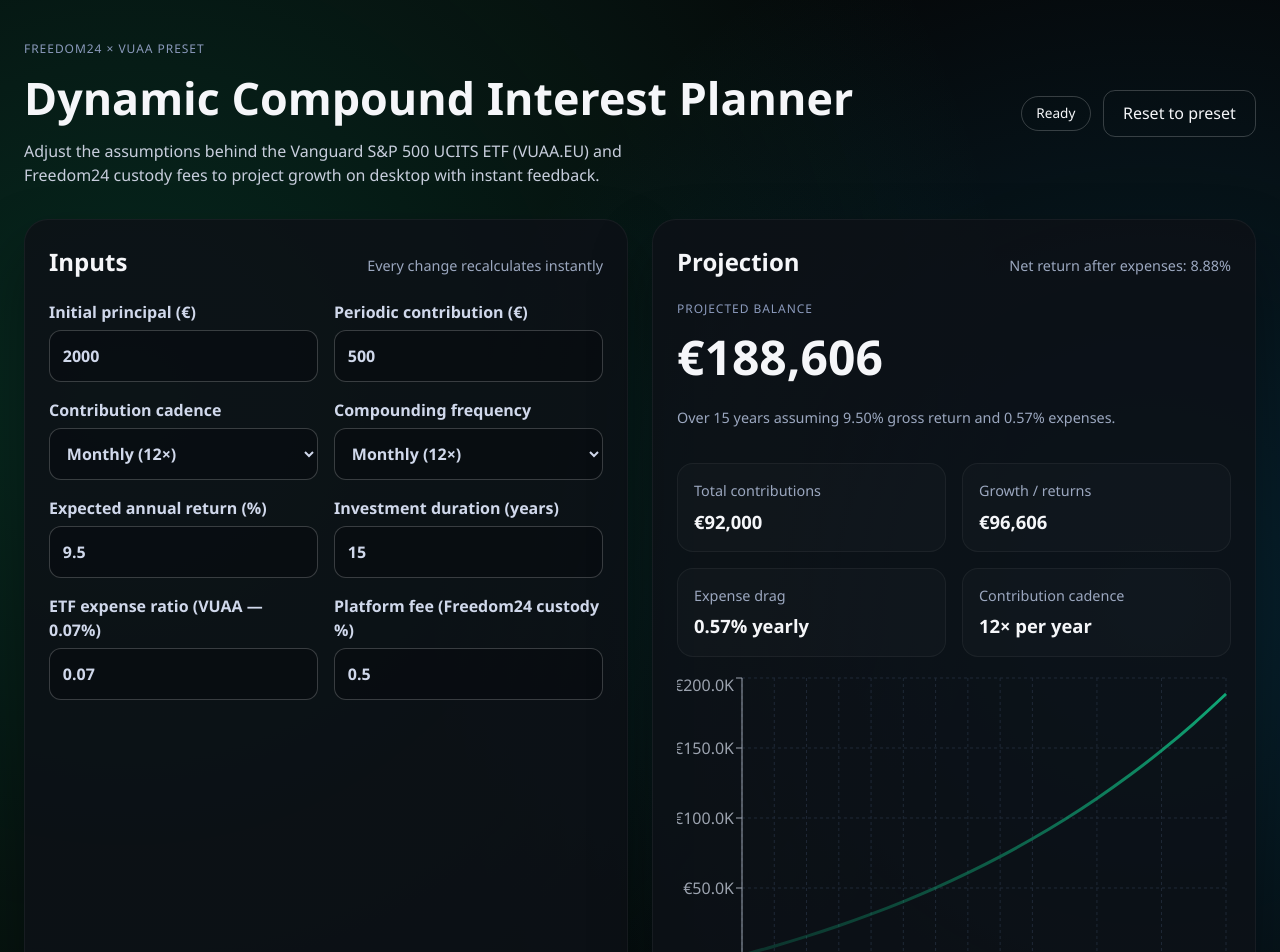
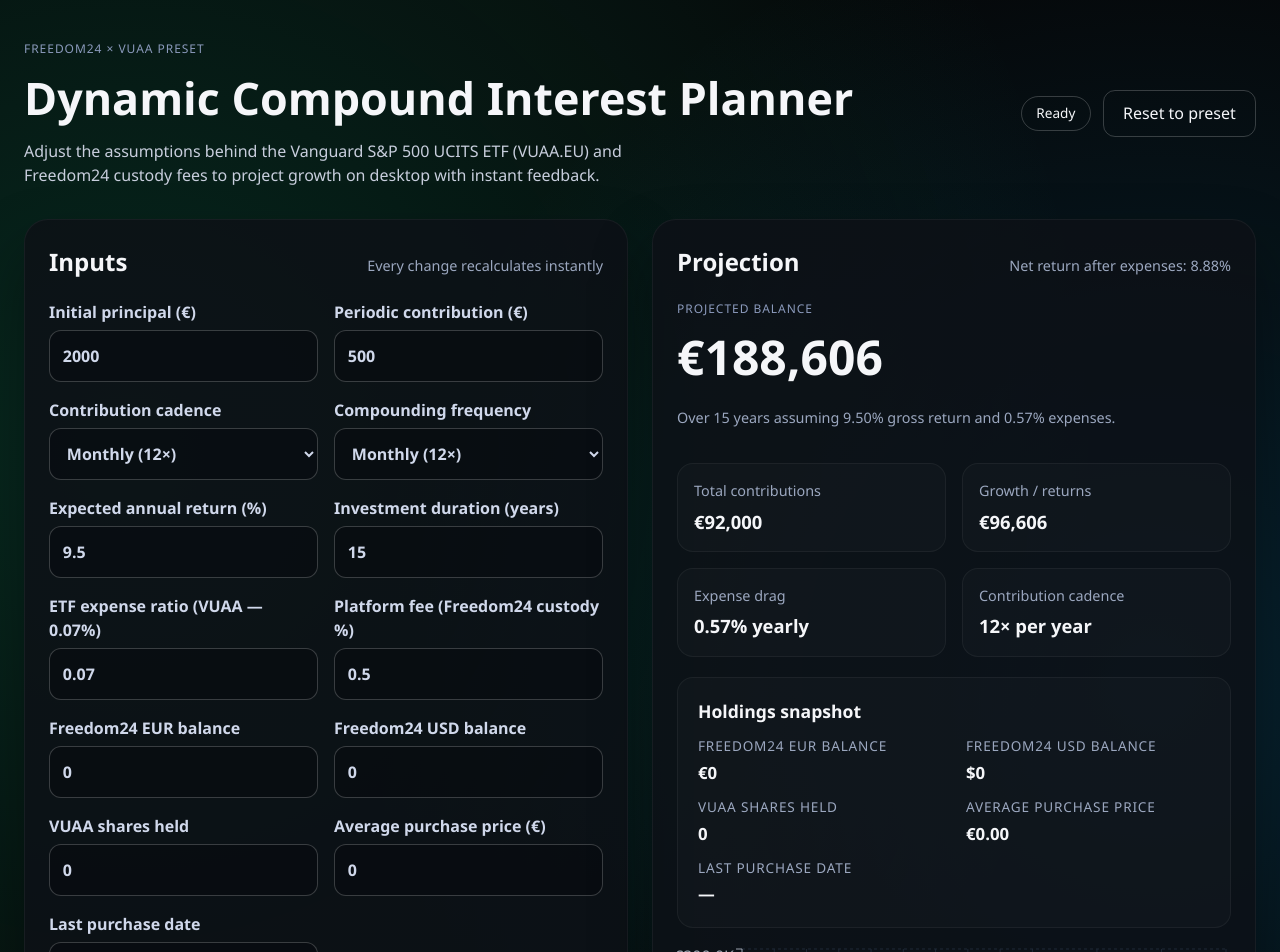
Before and after one commit to GeorgeWebDevCy/dynamic-compound-interest-calculator-desktop-app, a React app in the folder app/: page / in a window 1280 px wide. Shown: the top 952 px of the page. Built offline with nearby package versions, Linux system fonts and the light colour scheme; the HTML template or start-up script is replaced by a standard one.

Commit message:
Add holdings inputs and summary display

```diff
--- a/app/src/App.css
+++ b/app/src/App.css
@@ -156,6 +156,47 @@
   font-size: 1.15rem;
 }
 
+.holdings-card {
+  border: 1px solid rgba(255, 255, 255, 0.05);
+  border-radius: 1rem;
+  background: rgba(255, 255, 255, 0.02);
+  padding: 1.25rem;
+  display: flex;
+  flex-direction: column;
+  gap: 0.75rem;
+}
+
+.holdings-card h4 {
+  margin: 0;
+  font-size: 1.1rem;
+}
+
+.holdings-card dl {
+  display: grid;
+  grid-template-columns: repeat(auto-fit, minmax(180px, 1fr));
+  gap: 0.75rem 1.5rem;
+  margin: 0;
+}
+
+.holdings-card dl div {
+  display: flex;
+  flex-direction: column;
+  gap: 0.2rem;
+}
+
+.holdings-card dt {
+  font-size: 0.85rem;
+  text-transform: uppercase;
+  letter-spacing: 0.06em;
+  color: #9ba7bf;
+}
+
+.holdings-card dd {
+  margin: 0;
+  font-weight: 600;
+  font-size: 1.05rem;
+}
+
 .chart-wrapper {
   margin-top: 1rem;
   width: 100%;
--- a/app/src/App.tsx
+++ b/app/src/App.tsx
@@ -27,6 +27,19 @@ const currencyFormatter = new Intl.NumberFormat('en-US', {
   maximumFractionDigits: 0,
 })
 
+const detailedEuroFormatter = new Intl.NumberFormat('en-US', {
+  style: 'currency',
+  currency: 'EUR',
+  minimumFractionDigits: 2,
+  maximumFractionDigits: 2,
+})
+
+const usdCurrencyFormatter = new Intl.NumberFormat('en-US', {
+  style: 'currency',
+  currency: 'USD',
+  maximumFractionDigits: 0,
+})
+
 const compactCurrencyFormatter = new Intl.NumberFormat('en-US', {
   style: 'currency',
   currency: 'EUR',
@@ -42,6 +55,49 @@ const percentFormatter = new Intl.NumberFormat('en-US', {
 const decimalFormatter = new Intl.NumberFormat('en-US', {
   maximumFractionDigits: 1,
 })
+
+type NumericSettingKey = {
+  [K in keyof CompoundSettings]: CompoundSettings[K] extends number ? K : never
+}[keyof CompoundSettings]
+
+type DateSettingKey = {
+  [K in keyof CompoundSettings]: CompoundSettings[K] extends string ? K : never
+}[keyof CompoundSettings]
+
+const normalizeDateValue = (value: string) => {
+  if (!value) {
+    return ''
+  }
+
+  if (/^\d{4}-\d{2}-\d{2}$/.test(value)) {
+    return value
+  }
+
+  const parsed = new Date(value)
+  if (Number.isNaN(parsed.getTime())) {
+    return ''
+  }
+
+  return parsed.toISOString().slice(0, 10)
+}
+
+const formatHoldingsDate = (value: string) => {
+  const normalized = normalizeDateValue(value)
+  if (!normalized) {
+    return '—'
+  }
+
+  const parsed = new Date(normalized)
+  if (Number.isNaN(parsed.getTime())) {
+    return '—'
+  }
+
+  return parsed.toLocaleDateString(undefined, {
+    year: 'numeric',
+    month: 'short',
+    day: 'numeric',
+  })
+}
 
 function App() {
   const [settings, setSettings] = useState<CompoundSettings>(DEFAULT_SETTINGS)
@@ -88,18 +144,30 @@ function App() {
     [settings.annualReturn, expenseDrag],
   )
 
-  const updateField = (field: keyof CompoundSettings, value: number) => {
+  const updateField = <K extends keyof CompoundSettings>(
+    field: K,
+    value: CompoundSettings[K],
+  ) => {
     setSettings((prev) => ({
       ...prev,
-      [field]: Number.isFinite(value) ? value : prev[field],
+      [field]: value,
     }))
   }
 
-  const handleInputChange =
-    (field: keyof CompoundSettings) =>
+  const handleNumericInputChange =
+    (field: NumericSettingKey) =>
     (event: ChangeEvent<HTMLInputElement | HTMLSelectElement>) => {
-      const value = Number(event.target.value)
-      updateField(field, Number.isNaN(value) ? 0 : value)
+      const nextValue = Number(event.target.value)
+      const sanitizedValue = Number.isNaN(nextValue) ? 0 : nextValue
+      updateField(field, sanitizedValue as CompoundSettings[NumericSettingKey])
+    }
+
+  const handleDateChange =
+    (field: DateSettingKey) =>
+    (event: ChangeEvent<HTMLInputElement>) => {
+      const value = event.target.value
+      const normalized = normalizeDateValue(value)
+      updateField(field, normalized as CompoundSettings[DateSettingKey])
     }
 
   const resetDefaults = () => {
@@ -150,7 +218,7 @@ function App() {
                 min={0}
                 step={100}
                 value={settings.principal}
-                onChange={handleInputChange('principal')}
+                onChange={handleNumericInputChange('principal')}
               />
             </label>
 
@@ -161,13 +229,16 @@ function App() {
                 min={0}
                 step={50}
                 value={settings.contribution}
-                onChange={handleInputChange('contribution')}
+                onChange={handleNumericInputChange('contribution')}
               />
             </label>
 
             <label>
               <span>Contribution cadence</span>
-              <select value={settings.contributionFrequency} onChange={handleInputChange('contributionFrequency')}>
+              <select
+                value={settings.contributionFrequency}
+                onChange={handleNumericInputChange('contributionFrequency')}
+              >
                 {CONTRIBUTION_OPTIONS.map((option) => (
                   <option key={option.value} value={option.value}>
                     {option.label}
@@ -178,7 +249,10 @@ function App() {
 
             <label>
               <span>Compounding frequency</span>
-              <select value={settings.compoundingFrequency} onChange={handleInputChange('compoundingFrequency')}>
+              <select
+                value={settings.compoundingFrequency}
+                onChange={handleNumericInputChange('compoundingFrequency')}
+              >
                 {COMPOUNDING_OPTIONS.map((option) => (
                   <option key={option.value} value={option.value}>
                     {option.label}
@@ -195,7 +269,7 @@ function App() {
                 max={40}
                 step={0.1}
                 value={settings.annualReturn}
-                onChange={handleInputChange('annualReturn')}
+                onChange={handleNumericInputChange('annualReturn')}
               />
             </label>
 
@@ -207,7 +281,7 @@ function App() {
                 max={60}
                 step={1}
                 value={settings.years}
-                onChange={handleInputChange('years')}
+                onChange={handleNumericInputChange('years')}
               />
             </label>
 
@@ -219,7 +293,7 @@ function App() {
                 max={2}
                 step={0.01}
                 value={settings.fundExpenseRatio}
-                onChange={handleInputChange('fundExpenseRatio')}
+                onChange={handleNumericInputChange('fundExpenseRatio')}
               />
             </label>
 
@@ -231,7 +305,60 @@ function App() {
                 max={5}
                 step={0.1}
                 value={settings.platformFee}
-                onChange={handleInputChange('platformFee')}
+                onChange={handleNumericInputChange('platformFee')}
+              />
+            </label>
+
+            <label>
+              <span>Freedom24 EUR balance</span>
+              <input
+                type="number"
+                min={0}
+                step={50}
+                value={settings.freedom24EuroBalance}
+                onChange={handleNumericInputChange('freedom24EuroBalance')}
+              />
+            </label>
+
+            <label>
+              <span>Freedom24 USD balance</span>
+              <input
+                type="number"
+                min={0}
+                step={50}
+                value={settings.freedom24UsdBalance}
+                onChange={handleNumericInputChange('freedom24UsdBalance')}
+              />
+            </label>
+
+            <label>
+              <span>VUAA shares held</span>
+              <input
+                type="number"
+                min={0}
+                step={0.01}
+                value={settings.vuaaShareCount}
+                onChange={handleNumericInputChange('vuaaShareCount')}
+              />
+            </label>
+
+            <label>
+              <span>Average purchase price (€)</span>
+              <input
+                type="number"
+                min={0}
+                step={0.01}
+                value={settings.vuaaPurchasePrice}
+                onChange={handleNumericInputChange('vuaaPurchasePrice')}
+              />
+            </label>
+
+            <label>
+              <span>Last purchase date</span>
+              <input
+                type="date"
+                value={normalizeDateValue(settings.vuaaPurchaseDate)}
+                onChange={handleDateChange('vuaaPurchaseDate')}
               />
             </label>
           </div>
@@ -262,6 +389,31 @@ function App() {
                 label="Contribution cadence"
                 value={`${settings.contributionFrequency}× per year`}
               />
+            </div>
+            <div className="holdings-card">
+              <h4>Holdings snapshot</h4>
+              <dl>
+                <div>
+                  <dt>Freedom24 EUR balance</dt>
+                  <dd>{currencyFormatter.format(settings.freedom24EuroBalance)}</dd>
+                </div>
+                <div>
+                  <dt>Freedom24 USD balance</dt>
+                  <dd>{usdCurrencyFormatter.format(settings.freedom24UsdBalance)}</dd>
+                </div>
+                <div>
+                  <dt>VUAA shares held</dt>
+                  <dd>{settings.vuaaShareCount.toLocaleString(undefined, { maximumFractionDigits: 2 })}</dd>
+                </div>
+                <div>
+                  <dt>Average purchase price</dt>
+                  <dd>{detailedEuroFormatter.format(settings.vuaaPurchasePrice)}</dd>
+                </div>
+                <div>
+                  <dt>Last purchase date</dt>
+                  <dd>{formatHoldingsDate(settings.vuaaPurchaseDate)}</dd>
+                </div>
+              </dl>
             </div>
           </div>
 
```
